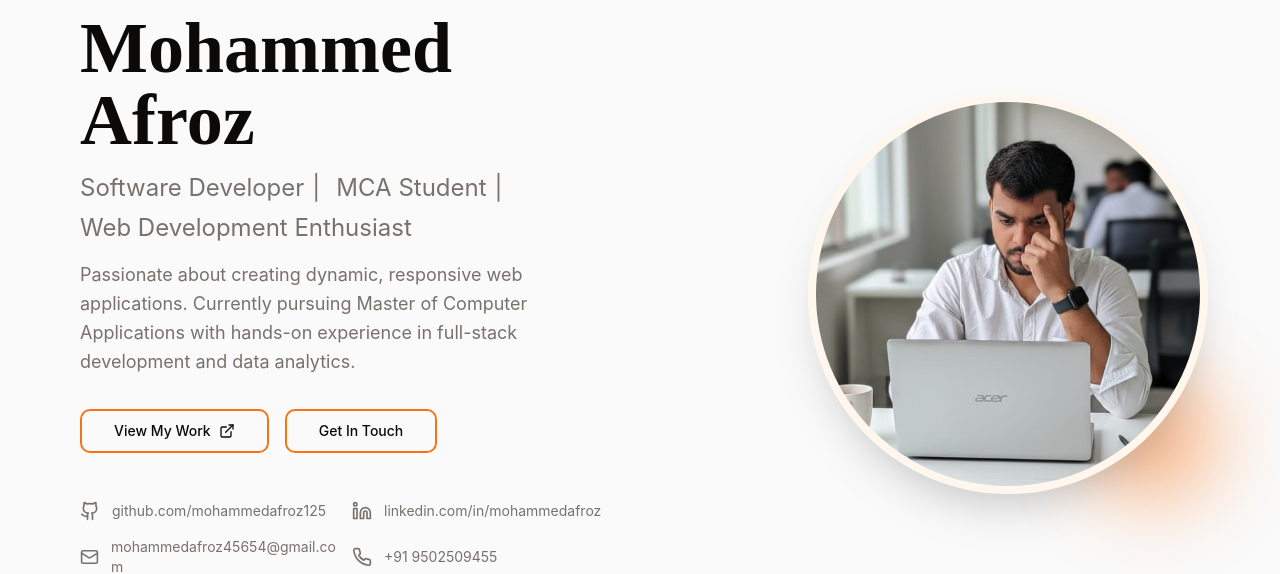
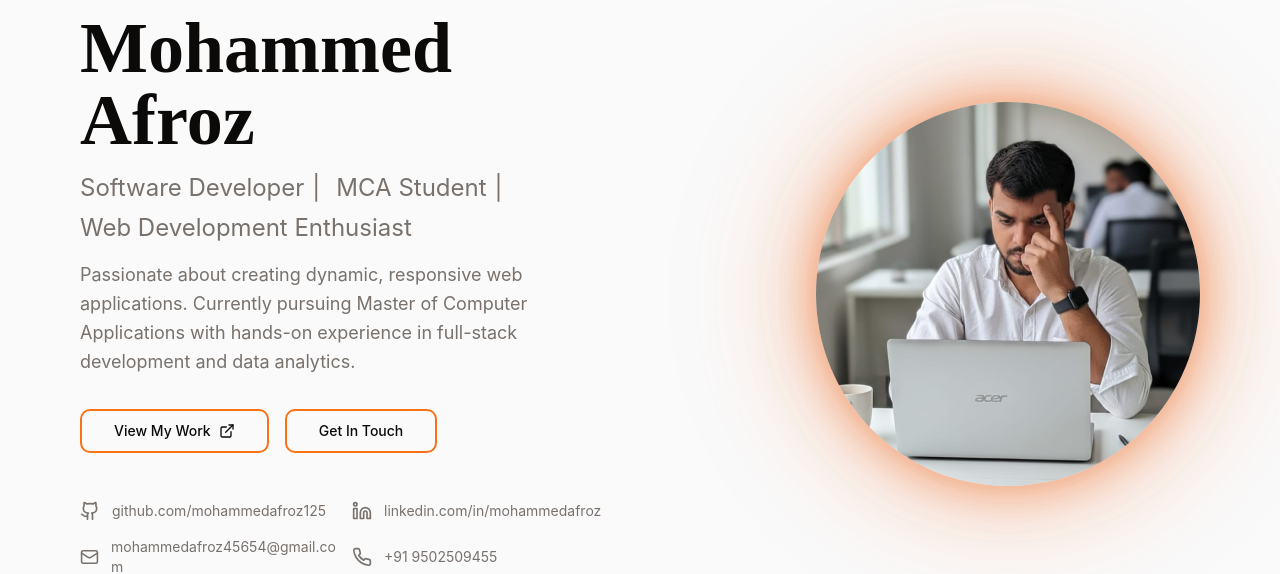
Before and after one commit to mohammedafroz125/Personal-Portfolio, a React (Vite) app: page / in a window 1280 px wide. Shown: the part 122-696 px from the top of the page. Built offline with nearby package versions, Linux system fonts and the light colour scheme; the HTML template or start-up script is replaced by a standard one.

Commit message:
Update Hero.tsx

```diff
--- a/src/components/Hero.tsx
+++ b/src/components/Hero.tsx
@@ -168,11 +168,35 @@ const Hero = () => {
           {/* Image with parallax, zoom, and rotation */}
           <div className="flex justify-center lg:justify-end">
             <div className="relative" ref={imageRef}>
+              {/* Orange neon blurry background layers */}
+              <div className="absolute inset-0 -z-10 flex items-center justify-center">
+                <div
+                  className="absolute w-80 h-80 md:w-96 md:h-96 rounded-full blur-3xl opacity-60"
+                  style={{
+                    background: "radial-gradient(circle, rgba(234, 88, 12, 0.8) 0%, rgba(234, 88, 12, 0.4) 50%, transparent 100%)",
+                    transform: `translate(${mousePosition.x * 0.05}px, ${mousePosition.y * 0.05}px)`,
+                  }}
+                ></div>
+                <div
+                  className="absolute w-96 h-96 md:w-[28rem] md:h-[28rem] rounded-full blur-[60px] opacity-40"
+                  style={{
+                    background: "radial-gradient(circle, rgba(234, 88, 12, 0.6) 0%, rgba(251, 146, 60, 0.3) 40%, transparent 70%)",
+                    transform: `translate(${mousePosition.x * 0.03}px, ${mousePosition.y * 0.03}px)`,
+                  }}
+                ></div>
+                <div
+                  className="absolute w-[24rem] h-[24rem] md:w-[32rem] md:h-[32rem] rounded-full blur-[80px] opacity-30"
+                  style={{
+                    background: "radial-gradient(circle, rgba(251, 146, 60, 0.5) 0%, rgba(234, 88, 12, 0.2) 50%, transparent 80%)",
+                  }}
+                ></div>
+              </div>
               <div
-                className="w-80 h-80 md:w-96 md:h-96 rounded-full overflow-hidden shadow-2xl ring-8 ring-accent animate-image-zoom-in"
+                className="w-80 h-80 md:w-96 md:h-96 rounded-full overflow-hidden shadow-2xl ring-8 ring-accent animate-image-zoom-in relative z-10"
                 style={{
                   transform: `translate(${mousePosition.x * 0.1}px, ${mousePosition.y * 0.1}px) rotate(${-mousePosition.x * 0.05}deg)`,
                   transition: "transform 0.1s ease-out",
+                  boxShadow: "0 0 40px rgba(234, 88, 12, 0.4), 0 0 80px rgba(234, 88, 12, 0.2)",
                 }}
               >
                 <img
@@ -181,7 +205,6 @@ const Hero = () => {
                   className="w-full h-full object-cover"
                 />
               </div>
-              <div className="absolute -bottom-4 -right-4 w-32 h-32 bg-primary rounded-full -z-10 blur-2xl opacity-50"></div>
             </div>
           </div>
         </div>
```
